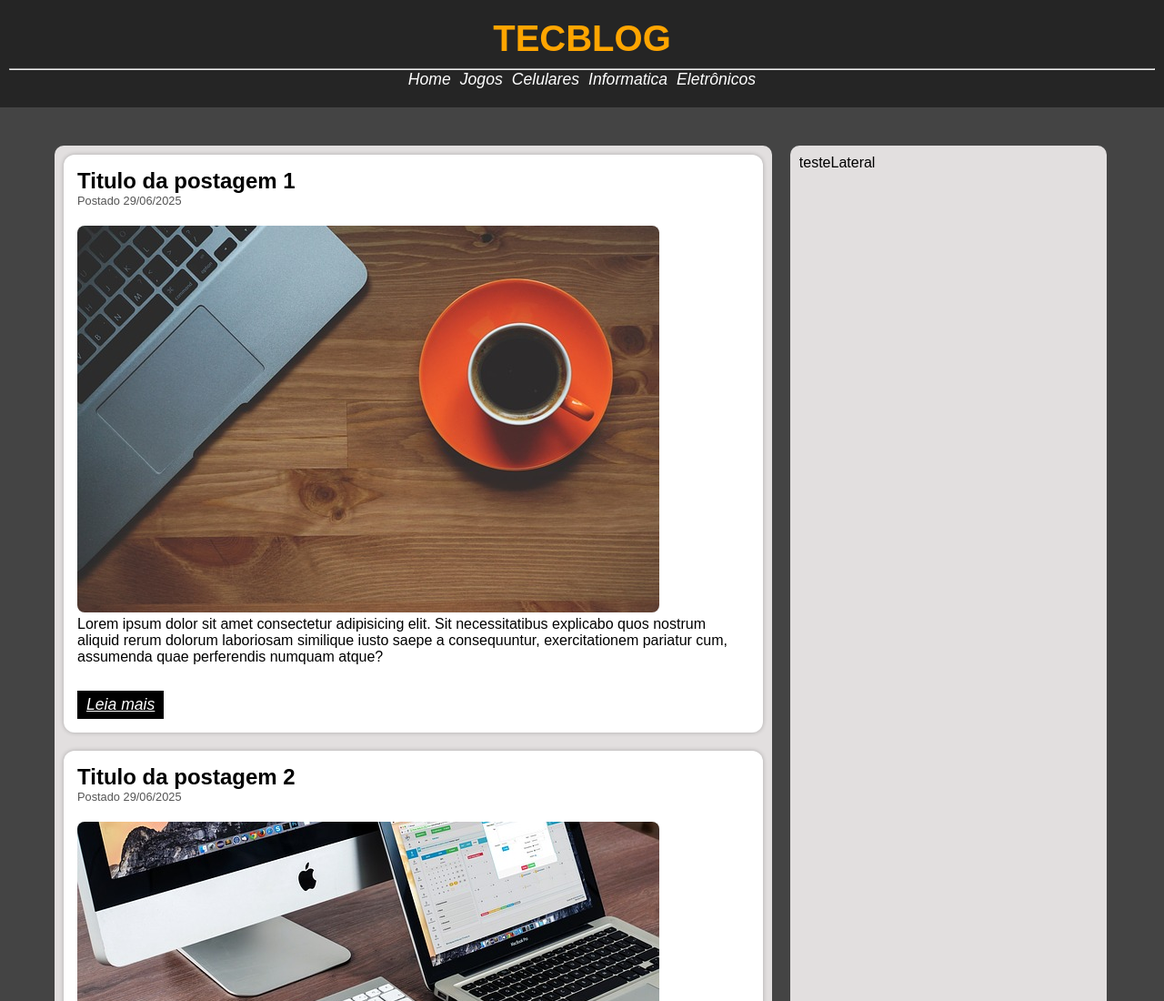
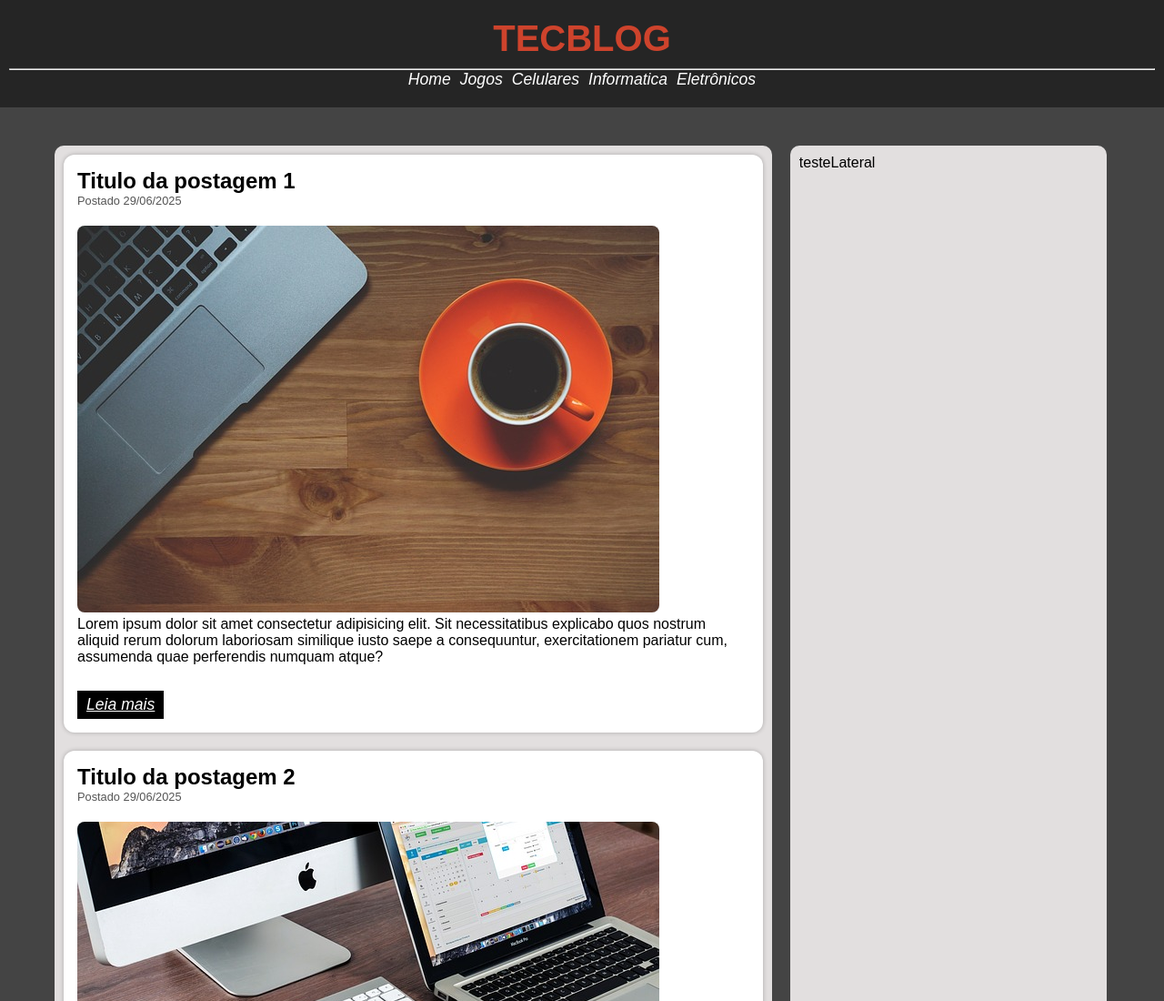
Before and after one commit to oFsennax/CursoDomineWeb, a plain HTML site: page CSS3Intermediario/projetoTecBlog/index.html in a window 1280 px wide. Shown: the top 1100 px of the page at 91% size. Drawn offline with Linux system fonts and the light colour scheme.

Commit message:
Ajuste de cor H1

```diff
--- a/CSS3Intermediario/projetoTecBlog/css/style.css
+++ b/CSS3Intermediario/projetoTecBlog/css/style.css
@@ -11,7 +11,7 @@
 }
 
 h1 {
-  color: orange;
+  color: #CE432C;
   font-size: 2.5em;
   text-align: center;
 }
```
